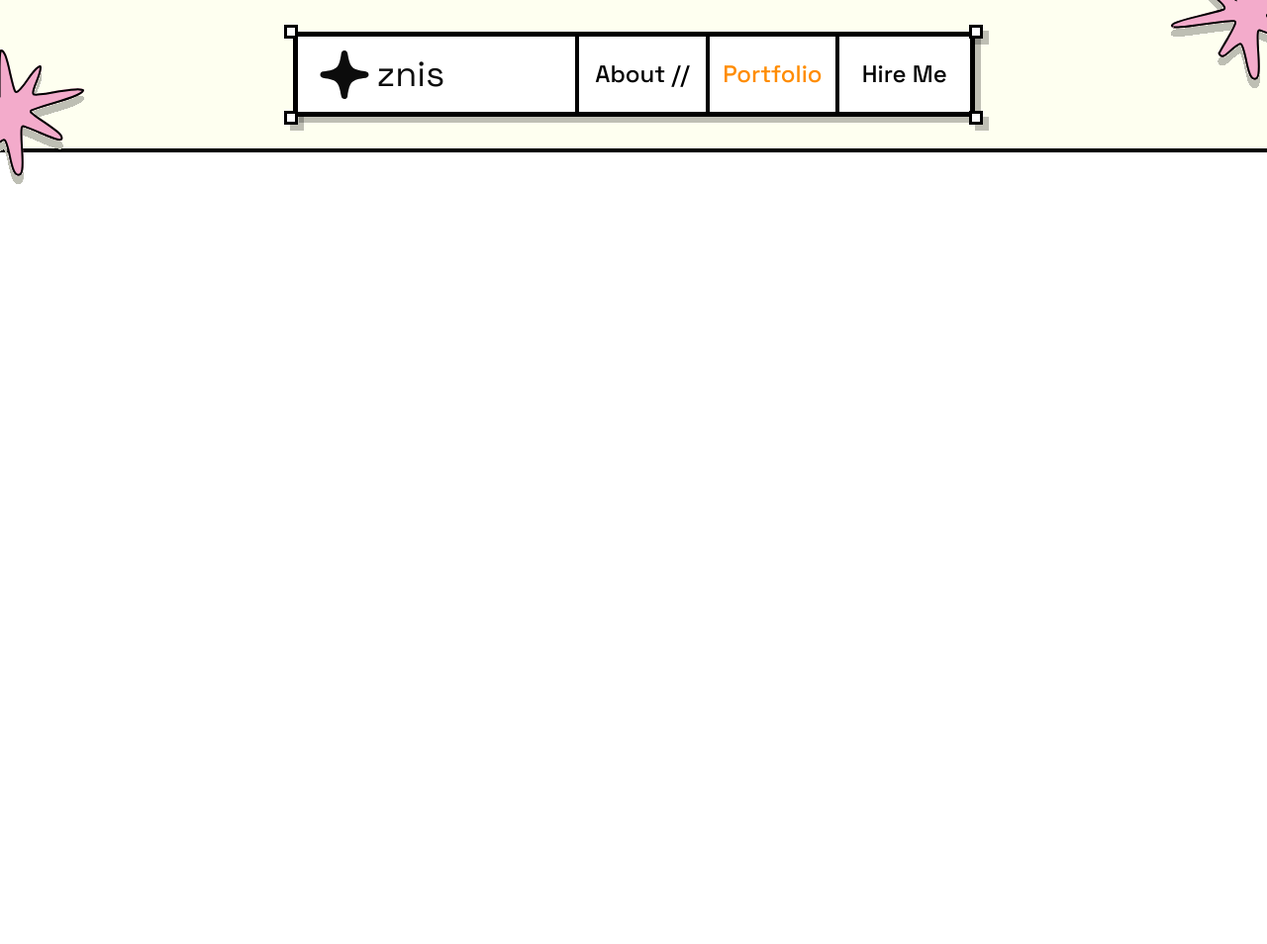
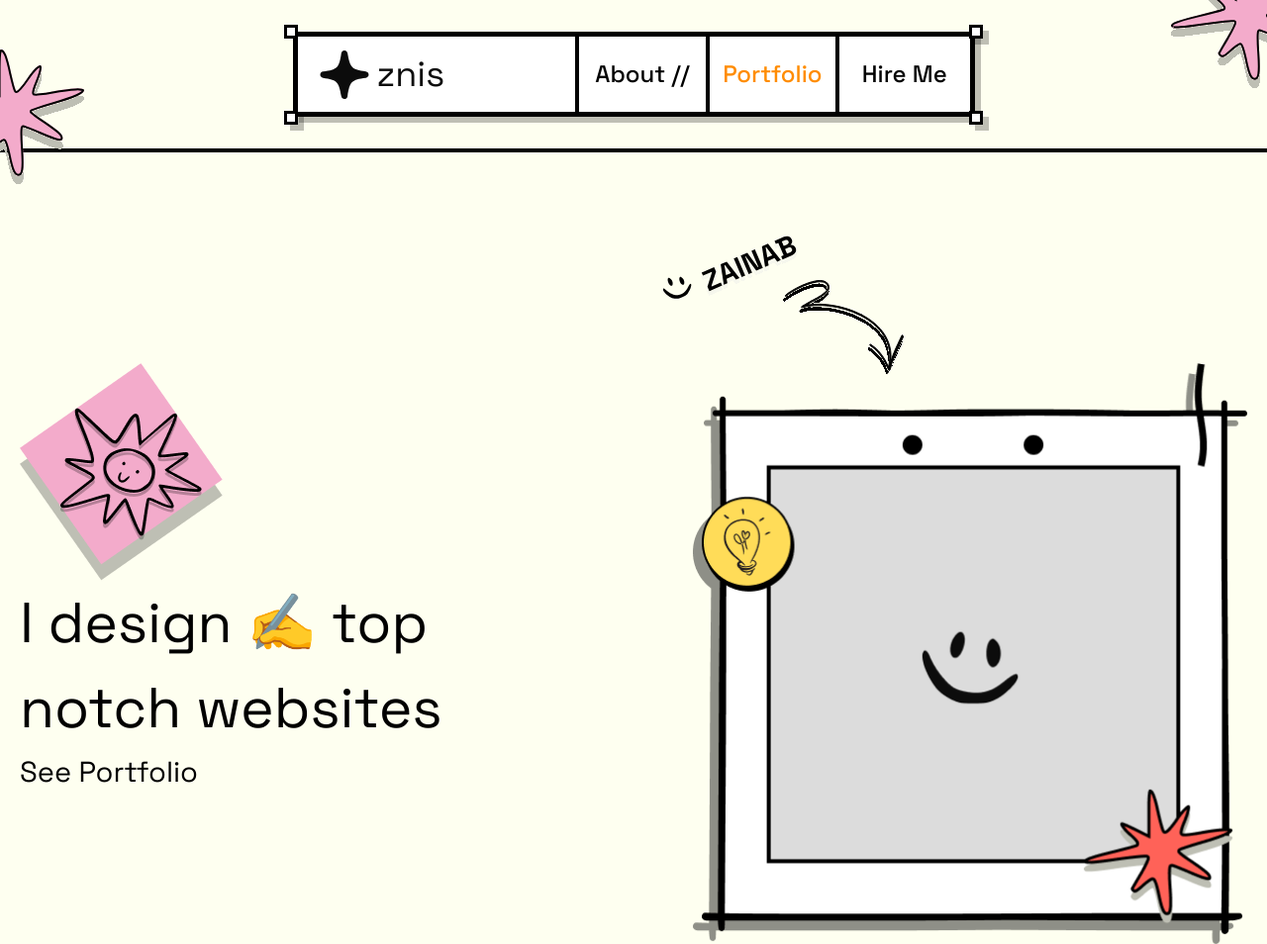
Before and after one commit to minsuwai/project-1, a website: page public/index.html in a window 1280 px wide. Shown: the whole page at 99% size. Before the commit the page ends 800 px from the top, so only its background shows below. Drawn offline with nearby package versions, Linux system fonts and the light colour scheme.

Commit message:
feat: added intro section

```diff
--- a/public/index.html
+++ b/public/index.html
@@ -68,6 +68,28 @@
       </nav>
     </div>
   </header>
+
+  <main>
+    <section id="intro">
+      <div class="container mx-auto intro-section">
+        <div class="container-sm intro-content xl:pt-[213px] lg:pt-[150px] md:pt-[140px] pt-6">
+          <div class="grid grid-cols-1 md:grid-cols-2 xl:gap-[120px] lg:gap-12 gap-6">
+            <div class="left-column">
+              <img src="./assets/image/star-face.png" alt="">
+              <h1 class="heading1 font-normal text-black">
+                I design ✍️ top
+                notch websites
+              </h1>
+              <button class="text-[29px]">See Portfolio</button>
+            </div>
+            <div class="right-column">
+              <img src="./assets/image/intro-right-img.png" alt="">
+            </div>
+          </div>
+        </div>
+      </div>
+    </section>
+  </main>
 </body>
 
 </html>
--- a/src/input.css
+++ b/src/input.css
@@ -7,6 +7,7 @@
 
 body {
   @apply font-primary;
+  background-color: #fefff0;
 }
 
 :root {
@@ -22,9 +23,9 @@ body {
   --max-vw: 1920;
 
   /* Font sizes at max viewport width */
-  --text-h1: 64;
+  --text-h1: 80;
   --text-h2: 48;
-  --text-h3: 40;
+  --text-h3: 36;
   --text-base: 18;
 
   /* Font sizes at min viewport width (scaled down) */
@@ -190,3 +191,26 @@ header:after {
   /* z-index: 999; */
   right: 0;
 }
+
+.intro-content {
+  max-width: 1360px;
+  margin: auto;
+}
+
+#intro .intro-section .intro-content .right-column {
+  position: relative;
+}
+
+#intro .intro-section .intro-content .right-column:before {
+  content: url(./assets/icon/logo-smile.svg);
+  position: absolute;
+  top: -140px;
+  left: -40px;
+}
+
+#intro .intro-section .intro-content .right-column:after {
+  content: url(./assets/icon/arrow.svg);
+  position: absolute;
+  top: -135px;
+  left: 65px;
+}
```
Also changed, not shown: public/assets/image/intro-right-img.png (added), public/style.css.
